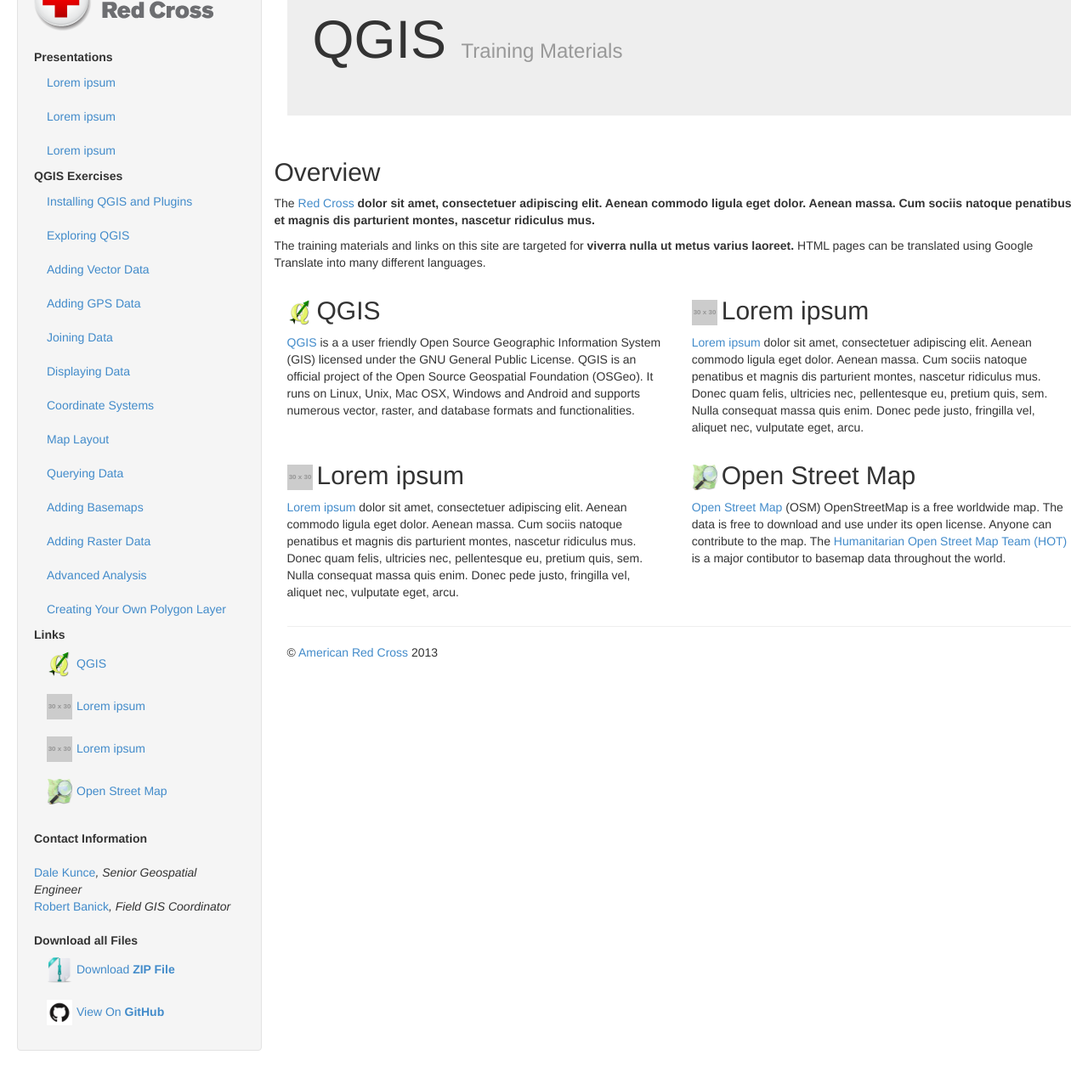
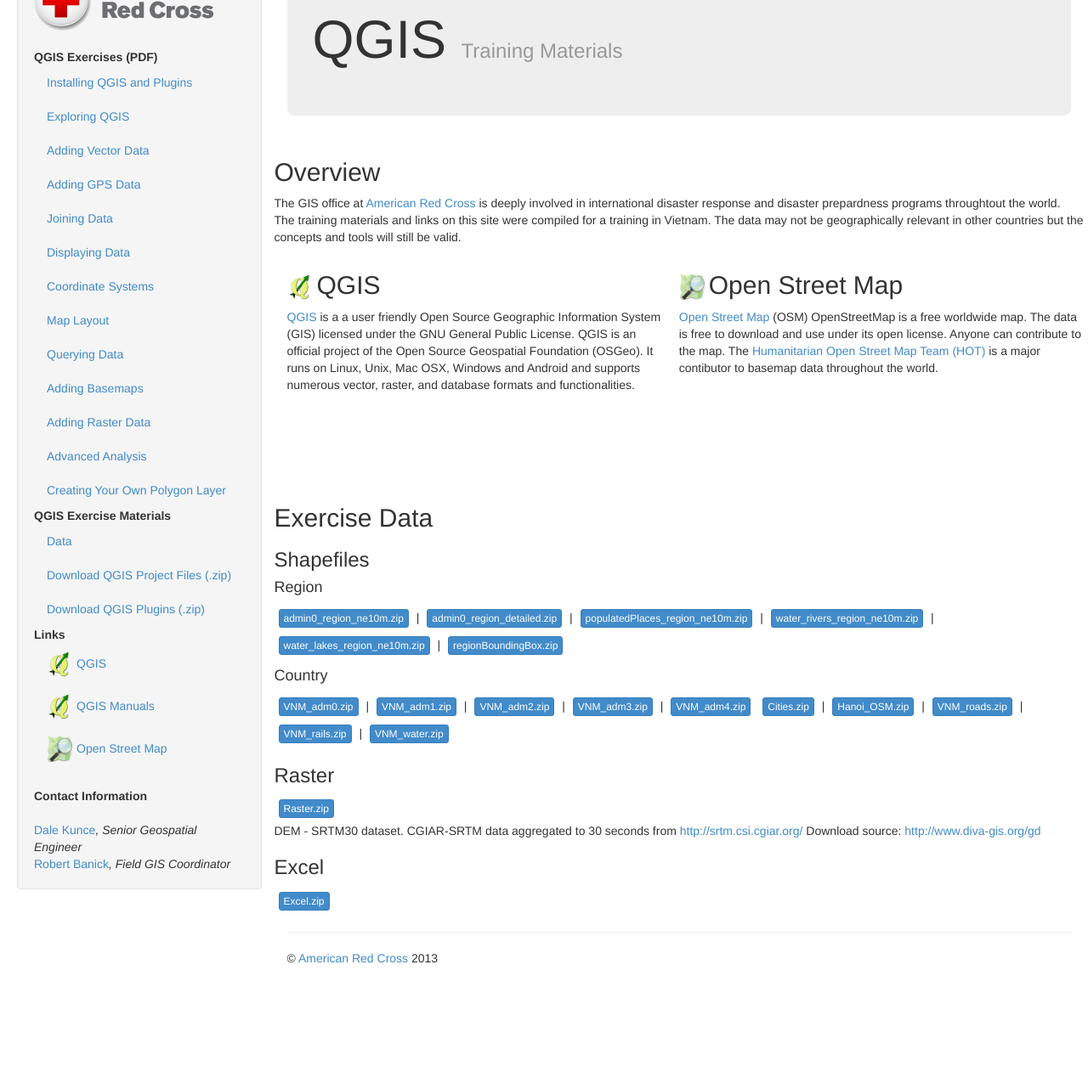
Before and after one commit to AmericanRedCross/QGIS_Training, a plain HTML site: page index.html in a window 1280 px wide. Shown: the part 113-1388 px from the top of the page at 85% size. After the commit the page ends 1301 px from the top, so only its background shows below. Drawn offline with Linux system fonts and the light colour scheme; placeholder pictures from the web are drawn by us.

Commit message:
added data, cleaning up page

```diff
--- a/index.html
+++ b/index.html
@@ -35,6 +35,9 @@
         height: 15px;
         margin: 0 10px;
       }
+      .btn-zip{
+        margin:5px;
+      }
 
     </style>
 
@@ -66,12 +69,7 @@ function googleTranslateElementInit() {
           <div class="well sidebar-nav">
             <a href="http://redcross.org"><img src="img/redcross-logo.png" class="arclogo" style="margin-bottom:20px;" /></a>
             <ul class="nav nav-list">
-              <li class="nav-header"><b>Presentations</b></li>
-              <li><a href="#">Lorem ipsum</a></li>
-              <li><a href="#">Lorem ipsum</a></li>
-              <li><a href="#">Lorem ipsum</a></li>
-
-              <li class="nav-header"><b>QGIS Exercises</b></li>
+              <li class="nav-header"><b>QGIS Exercises (PDF)</b></li>
               <li><a href="materials/vnm_exercises/VNM_Exercise0-Installing_QGIS_and_Plugins.pdf">Installing QGIS and Plugins</a></li>
               <li><a href="materials/vnm_exercises/VNM_Exercise1-Exploring_QGIS.pdf" target="_blank">Exploring QGIS</a></li>
               <li><a href="materials/vnm_exercises/VNM_Exercise2-Adding_Vector_Data.pdf" target="_blank">Adding Vector Data</a></li>
@@ -86,53 +84,71 @@ function googleTranslateElementInit() {
               <li><a href="materials/vnm_exercises/VNM_Supplement-Advanced_Analysis.pdf" target="_blank">Advanced Analysis</a></li>
               <li><a href="materials/vnm_exercises/VNM_Supplement-Creating_Your_Own_Polygon_Layer.pdf" target="_blank">Creating Your Own Polygon Layer</a></li>
 
+              <li class="nav-header"><b>QGIS Exercise Materials</b></li>
+              <li><a href="#Data">Data</a></li>
+              <li><a href="materials/vnm_projectFiles.zip" target="_blank">Download QGIS Project Files (.zip)</a></li>
+              <li><a href="materials/02_Plugins.zip" target="_blank">Download QGIS Plugins (.zip)</a></li>
 
               <li class="nav-header"><b>Links</b></li>
-              <li><a href="http://qgis.org"><img src="img/qgislogo.png" class="logoIcon" />QGIS</a></li>
-              <li><a href="#"><img src="http://placehold.it/30x30" class="logoIcon" />Lorem ipsum</a></li>
-              <li><a href="#"><img src="http://placehold.it/30x30" class="logoIcon" />Lorem ipsum</a></li>
-              <li><a href="http://openstreetmap.org"><img src="img/osmlogo.png" class="logoIcon" />Open Street Map</a></li>
+              <li><a href="http://qgis.org" target="_blank"><img src="img/qgislogo.png" class="logoIcon" />QGIS</a></li>
+              <li><a href="http://www.qgis.org/en/documentation/manuals.html" target="_blank"><img src="img/qgislogo.png" class="logoIcon" />QGIS Manuals</a></li>
+              <li><a href="http://openstreetmap.org" target="_blank"><img src="img/osmlogo.png" class="logoIcon" />Open Street Map</a></li>
 
               <li class="nav-header" style="margin:20px 0;"><b>Contact Information</b></li>
               <li><span><a href="mailto:dale.kunce@redcross.org">Dale Kunce</a><em>, Senior Geospatial Engineer</em></span></li>
               <li><span><a href="mailto:robert.banick@redcross.org">Robert Banick</a><em>, Field GIS Coordinator</em></span></li>
-              <li class="nav-header" style="margin-top:20px;"><b>Download all Files</b></li>
+              <!-- <li class="nav-header" style="margin-top:20px;"><b>Download all Files</b></li>
               <li><a href="#"><img src="img/zip.png" class="logoIcon" />Download <strong>ZIP File</strong></a></li>
-              <li><a href="#"><img src="img/github.png" class="logoIcon" />View On <strong>GitHub</strong></a></li>
+              <li><a href="#"><img src="img/github.png" class="logoIcon" />View On <strong>GitHub</strong></a></li> -->
             </ul>
           </div><!--/.well -->
         </div><!--/span-->
         <div class="col-md-9">
-          <div class="jumbotron" style="">
+          <div class="jumbotron" style="border-radius:8px;">
             <h1>QGIS <small>Training Materials</small></h1>
           </div>
           <div class="row">
             <div>
               <h2>Overview</h2>
-              <p>The <a href="http://redcross.org">Red Cross</a> <b>dolor sit amet, consectetuer adipiscing elit. Aenean commodo ligula eget dolor. Aenean massa. Cum sociis natoque penatibus et magnis dis parturient montes, nascetur ridiculus mus.</b></p>
-              <p>The training materials and links on this site are targeted for <b>viverra nulla ut metus varius laoreet.</b> HTML pages can be translated using Google Translate into many different languages.</p>
+              <p>The GIS office at <a href="http://redcross.org" target="_blank">American Red Cross</a> is deeply involved in international disaster response and disaster prepardness programs throughtout the world. The training materials and links on this site were compiled for a training in Vietnam. The data may not be geographically relevant in other countries but the concepts and tools will still be valid.</p>
             </div><!--/span-->
           </div>
           <div class="row">
             <div class="col-md-6">
               <h2><img src="img/qgislogo.png" class="logoIcon" />QGIS</h2>
-              <p><a href="http://qgis.org">QGIS</a> is a a user friendly Open Source Geographic Information System (GIS) licensed under the GNU General Public License. QGIS is an official project of the Open Source Geospatial Foundation (OSGeo). It runs on Linux, Unix, Mac OSX, Windows and Android and supports numerous vector, raster, and database formats and functionalities.</p>
+              <p><a href="http://qgis.org" target="_blank">QGIS</a> is a a user friendly Open Source Geographic Information System (GIS) licensed under the GNU General Public License. QGIS is an official project of the Open Source Geospatial Foundation (OSGeo). It runs on Linux, Unix, Mac OSX, Windows and Android and supports numerous vector, raster, and database formats and functionalities.</p>
             </div>
-            <div class="col-md-6">
-              <h2><img src="http://placehold.it/30x30" class="logoIcon" />Lorem ipsum</h2>
-              <p><a href="#">Lorem ipsum</a> dolor sit amet, consectetuer adipiscing elit. Aenean commodo ligula eget dolor. Aenean massa. Cum sociis natoque penatibus et magnis dis parturient montes, nascetur ridiculus mus. Donec quam felis, ultricies nec, pellentesque eu, pretium quis, sem. Nulla consequat massa quis enim. Donec pede justo, fringilla vel, aliquet nec, vulputate eget, arcu.</p>
+              <h2><img src="img/osmlogo.png" class="logoIcon" />Open Street Map</h2>
+              <p><a href="http://openstreetmap.com" target="_blank">Open Street Map</a> (OSM) OpenStreetMap is a free worldwide map. The data is free to download and use under its open license. Anyone can contribute to the map. The <a href="http://hot.openstreetmap.org/" target="_blank">Humanitarian Open Street Map Team (HOT)</a> is a major contibutor to basemap data throughout the world.</p>
+          </div><!--/row-->
+          <div class="row" style="margin-top:100px;">
+            <a name="Data"></a><h2>Exercise Data</h2>
+              <h3>Shapefiles</h3>
+                <h4>Region</h4>
+                  <a href="materials/vnm_exercises_data/Shapefiles/Region/admin0_region_ne10m.zip" target="_blank" class="btn btn-primary btn-xs btn-zip">admin0_region_ne10m.zip</a> |
+                  <a href="materials/vnm_exercises_data/Shapefiles/Region/admin0_region_detailed.zip" target="_blank" class="btn btn-primary btn-xs btn-zip">admin0_region_detailed.zip</a> |
+                  <a href="materials/vnm_exercises_data/Shapefiles/Region/populatedPlaces_region_ne10m.zip" target="_blank" class="btn btn-primary btn-xs btn-zip">populatedPlaces_region_ne10m.zip</a> |
+                  <a href="materials/vnm_exercises_data/Shapefiles/Region/water_rivers_region_ne10m.zip" target="_blank" class="btn btn-primary btn-xs btn-zip">water_rivers_region_ne10m.zip</a> |
+                  <a href="materials/vnm_exercises_data/Shapefiles/Region/water_lakes_region_ne10m.zip" target="_blank" class="btn btn-primary btn-xs btn-zip">water_lakes_region_ne10m.zip</a> |
+                  <a href="materials/vnm_exercises_data/Shapefiles/Region/regionBoundingBox.zip" target="_blank" class="btn btn-primary btn-xs btn-zip">regionBoundingBox.zip</a>
+                <h4>Country</h4>
+                    <a href="materials/vnm_exercises_data/Shapefiles/Country/Admin/VNM_adm0.zip" target="_blank" class="btn btn-primary btn-xs btn-zip">VNM_adm0.zip</a> |
+                    <a href="materials/vnm_exercises_data/Shapefiles/Country/Admin/VNM_adm1.zip" target="_blank" class="btn btn-primary btn-xs btn-zip">VNM_adm1.zip</a> |
+                    <a href="materials/vnm_exercises_data/Shapefiles/Country/Admin/VNM_adm2.zip" target="_blank" class="btn btn-primary btn-xs btn-zip">VNM_adm2.zip</a> |
+                    <a href="materials/vnm_exercises_data/Shapefiles/Country/Admin/VNM_adm3.zip" target="_blank" class="btn btn-primary btn-xs btn-zip">VNM_adm3.zip</a> |
+                    <a href="materials/vnm_exercises_data/Shapefiles/Country/Admin/VNM_adm4.zip" target="_blank" class="btn btn-primary btn-xs btn-zip">VNM_adm4.zip</a>
+                    <a href="materials/vnm_exercises_data/Shapefiles/Country/Cities/Cities.zip" target="_blank" class="btn btn-primary btn-xs btn-zip">Cities.zip</a> |
+                    <a href="materials/vnm_exercises_data/Shapefiles/Country/Hanoi/Hanoi_OSM.zip" target="_blank" class="btn btn-primary btn-xs btn-zip">Hanoi_OSM.zip</a> |
+                    <a href="materials/vnm_exercises_data/Shapefiles/Country/Roads/VNM_roads.zip" target="_blank" class="btn btn-primary btn-xs btn-zip">VNM_roads.zip</a> |
+                    <a href="materials/vnm_exercises_data/Shapefiles/Country/Railroads/VNM_rails.zip" target="_blank" class="btn btn-primary btn-xs btn-zip">VNM_rails.zip</a> |
+                    <a href="materials/vnm_exercises_data/Shapefiles/Country/Water/VNM_water.zip" target="_blank" class="btn btn-primary btn-xs btn-zip">VNM_water.zip</a>
+              <h3>Raster</h3>
+                <a href="materials/vnm_exercises_data/Raster/Raster.zip" target="_blank" class="btn btn-primary btn-xs btn-zip">Raster.zip</a>
+                <p>DEM - SRTM30 dataset. CGIAR-SRTM data aggregated to 30 seconds from <a href="http://srtm.csi.cgiar.org/" target="_blank">http://srtm.csi.cgiar.org/</a>   Download source: <a href="http://www.diva-gis.org/gd" target="_blank">http://www.diva-gis.org/gd</a></p>
+              <h3>Excel</h3>
+                <a href="materials/vnm_exercises_data/Excel/Excel.zip" target="_blank" class="btn btn-primary btn-xs btn-zip">Excel.zip</a>
             </div>
-          </div><!--/row-->
-          <div class="row">
-            <div class="col-md-6">
-              <h2><img src="http://placehold.it/30x30" class="logoIcon" />Lorem ipsum </h2>
-              <p><a href="#">Lorem ipsum</a> dolor sit amet, consectetuer adipiscing elit. Aenean commodo ligula eget dolor. Aenean massa. Cum sociis natoque penatibus et magnis dis parturient montes, nascetur ridiculus mus. Donec quam felis, ultricies nec, pellentesque eu, pretium quis, sem. Nulla consequat massa quis enim. Donec pede justo, fringilla vel, aliquet nec, vulputate eget, arcu.</p>
-            </div>
-            <div class="col-md-6">
-              <h2><img src="img/osmlogo.png" class="logoIcon" />Open Street Map</h2>
-              <p><a href="http://openstreetmap.com">Open Street Map</a> (OSM) OpenStreetMap is a free worldwide map. The data is free to download and use under its open license. Anyone can contribute to the map. The <a href="http://hot.openstreetmap.org/">Humanitarian Open Street Map Team (HOT)</a> is a major contibutor to basemap data throughout the world.</p>
-            </div>
-          </div><!--/row-->
+
 
       <hr>
 
```
Also changed, not shown: 11 other files.
